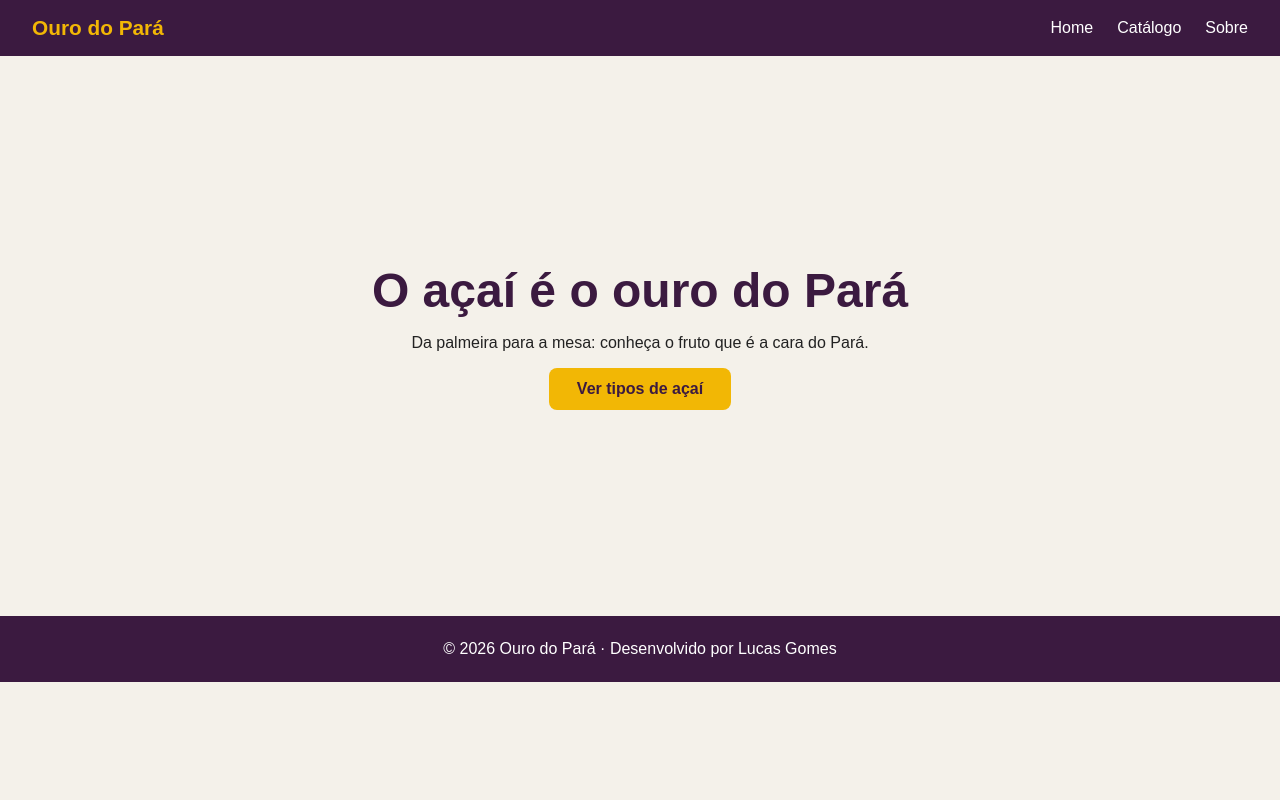
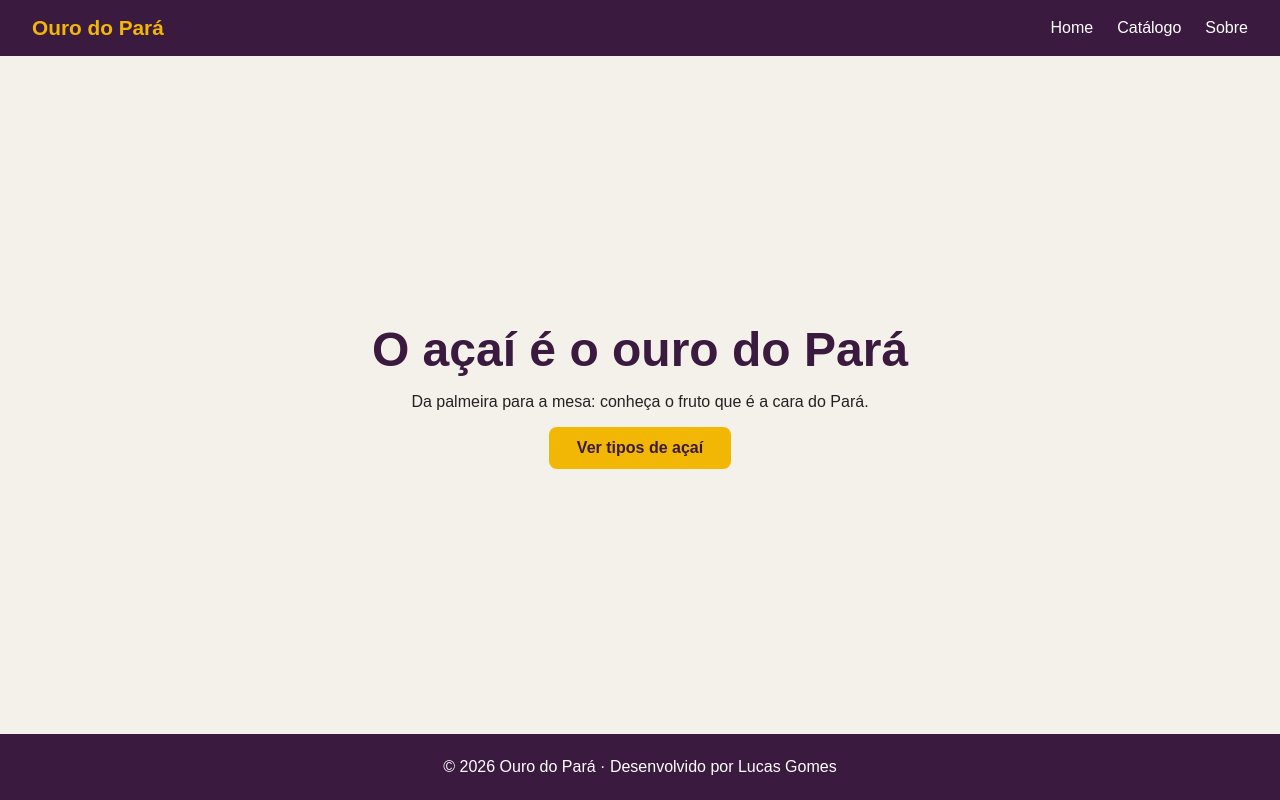
Before and after one commit to lucasqgomes07-commit/ouro-do-para, a JavaScript app: page / in a window 1280 px wide. Built offline with nearby package versions, Linux system fonts and the light colour scheme.

Commit message:
Update CSS for footer and main content layout
Add styles for footer positioning and main content alignment.

```diff
--- a/src/index.css
+++ b/src/index.css
@@ -10,3 +10,18 @@ body {
   background-color: #f4f1ea;
   color: #222;
 }
+
+/* Rodapé sempre no fim da página e conteúdo centralizado */
+#root {
+  min-height: 100vh;
+  display: flex;
+  flex-direction: column;
+}
+
+main {
+  flex: 1;
+  display: flex;
+  flex-direction: column;
+  justify-content: center;
+  text-align: center;
+}
```
